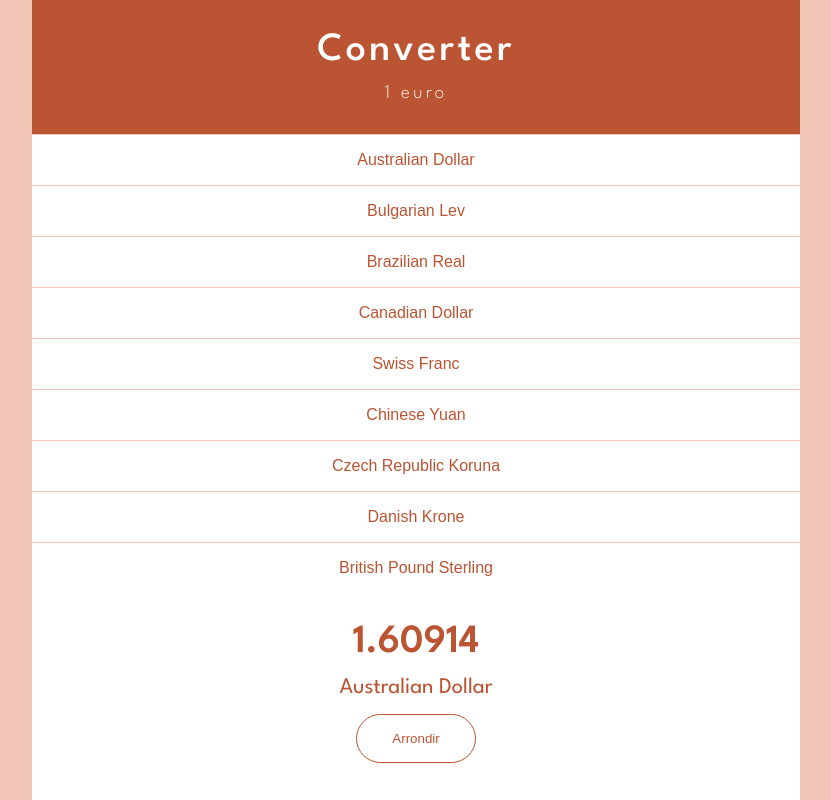
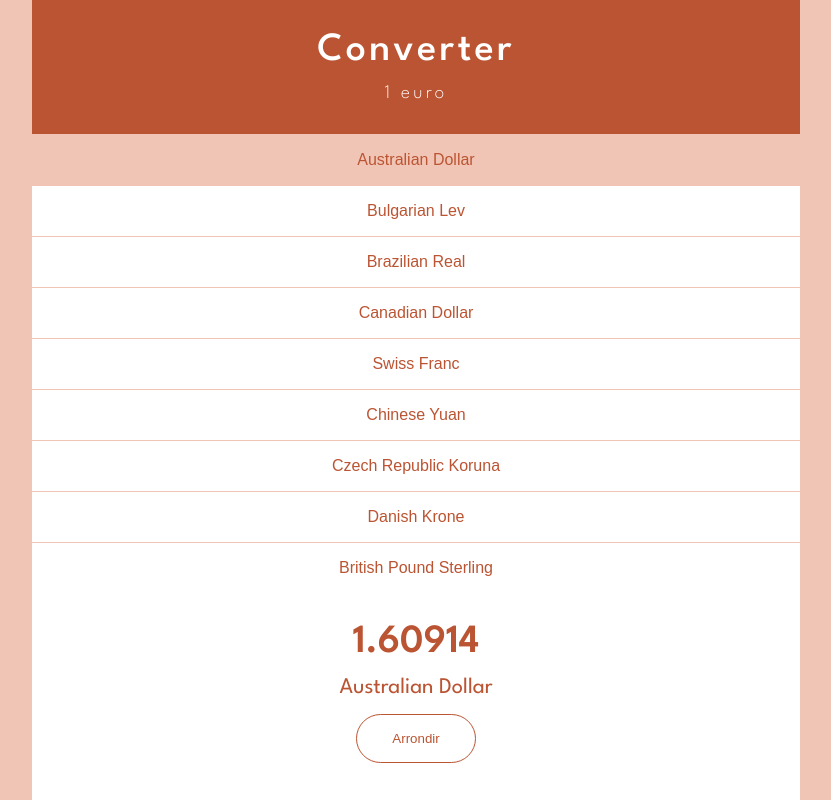
Before and after one commit to O-clock-Dublin/o-converter-challenge-2, a React (Vite) app: page / in a window 1280 px wide. Shown: the whole page, without its empty margins (224-1055 px from the left). Built offline with nearby package versions, Linux system fonts and the light colour scheme.

Commit message:
passage de la props currentCurrency a l'enfant Currenccy

```diff
--- a/src/App.tsx
+++ b/src/App.tsx
@@ -24,7 +24,10 @@ export default function App() {
       </header>
 
       <ul className="currencies">
-        <Currency setCurrentCurrency={setCurrentCurrency} />
+        <Currency
+          setCurrentCurrency={setCurrentCurrency}
+          currentCurrency={currentCurrency}
+        />
       </ul>
       <Footer currentCurrency={currentCurrency} />
     </div>
```
